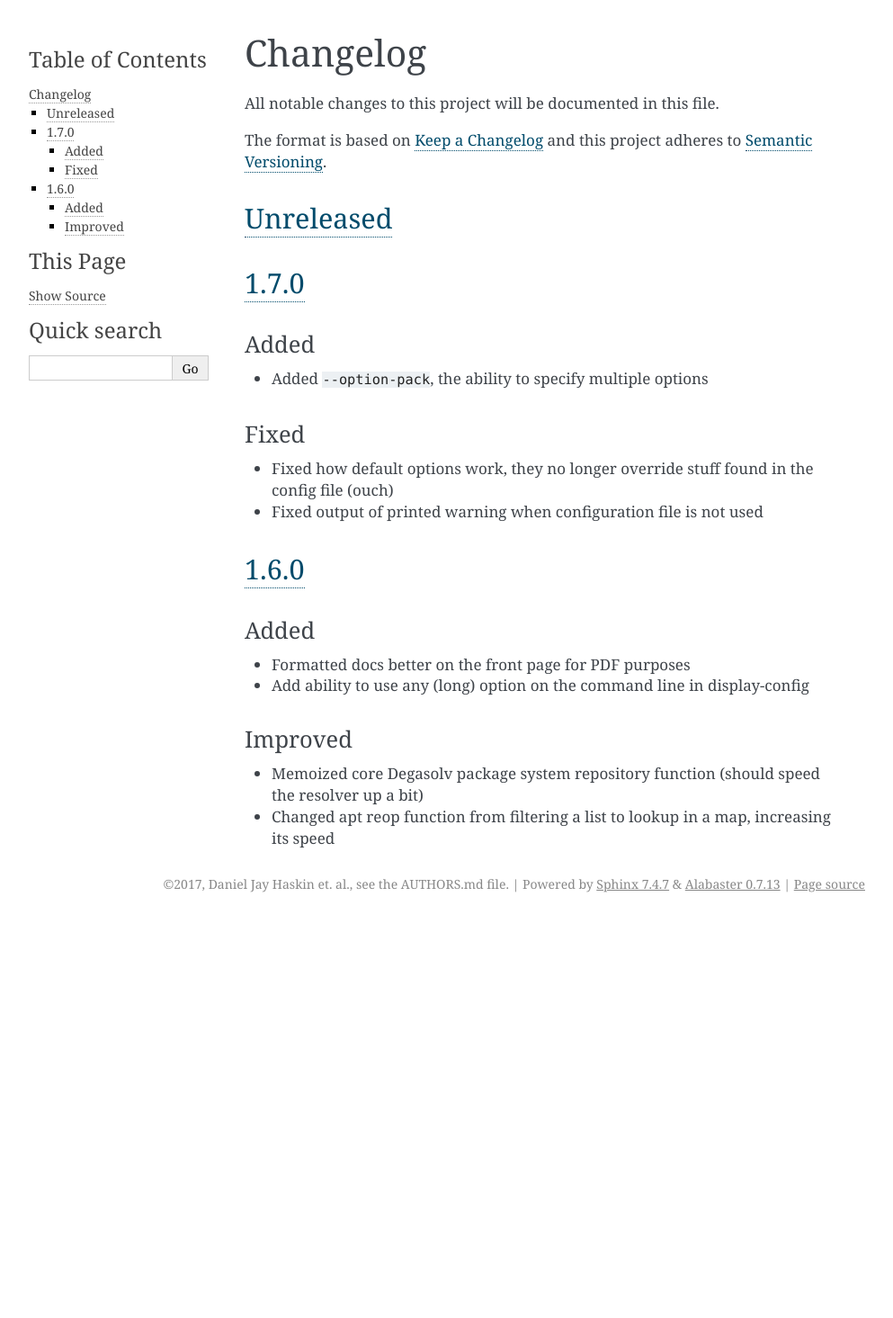
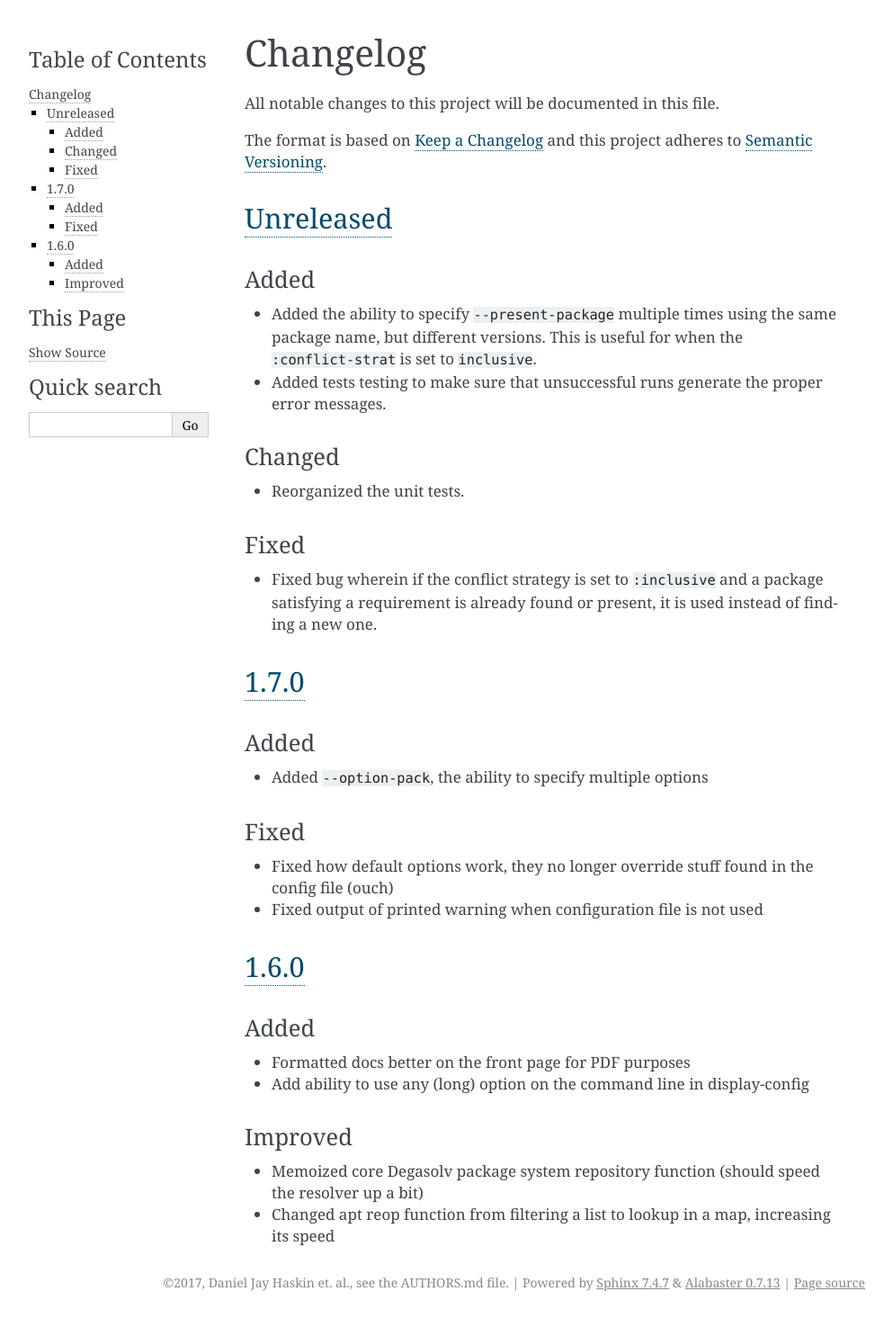
Before and after one commit to djhaskin987/degasolv, a Sphinx documentation site: the page built from docs/changelog.rst, in a window 1280 px wide. Shown: the whole page at 90% size, without its empty margins (148-1141 px from the left). Built offline with Sphinx 7.4.7, drawn with Linux system fonts in a browser that asks for light colours; before the commit the page ends 1022 px from its top, so only the background shows below that.

Commit message:
Reorganize unit tests

```diff
--- a/docs/changelog.rst
+++ b/docs/changelog.rst
@@ -11,6 +11,23 @@ and this project adheres to `Semantic Versioning`_.
 
 `Unreleased`_
 -------------
+Added
++++++
+- Added the ability to specify ``--present-package`` multiple times using the
+  same package name, but different versions. This is useful for when the
+  ``:conflict-strat`` is set to ``inclusive``.
+- Added tests testing to make sure that unsuccessful runs generate the proper
+  error messages.
+
+Changed
++++++++
+- Reorganized the unit tests.
+
+Fixed
++++++
+- Fixed bug wherein if the conflict strategy is set to ``:inclusive``
+  and a package satisfying a requirement is already found or present,
+  it is used instead of finding a new one.
 
 `1.7.0`_
 --------
```
Also changed, not shown: 24 other files.
